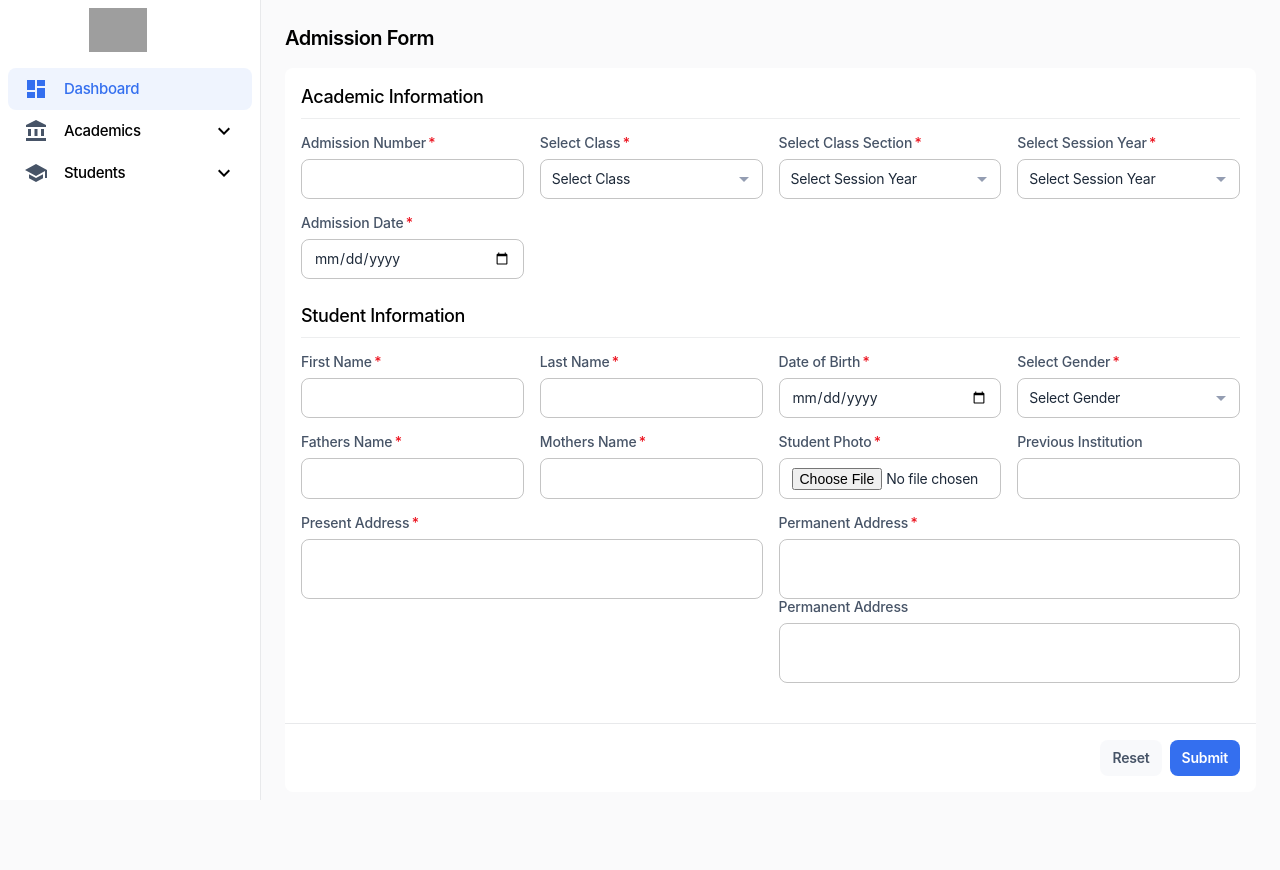
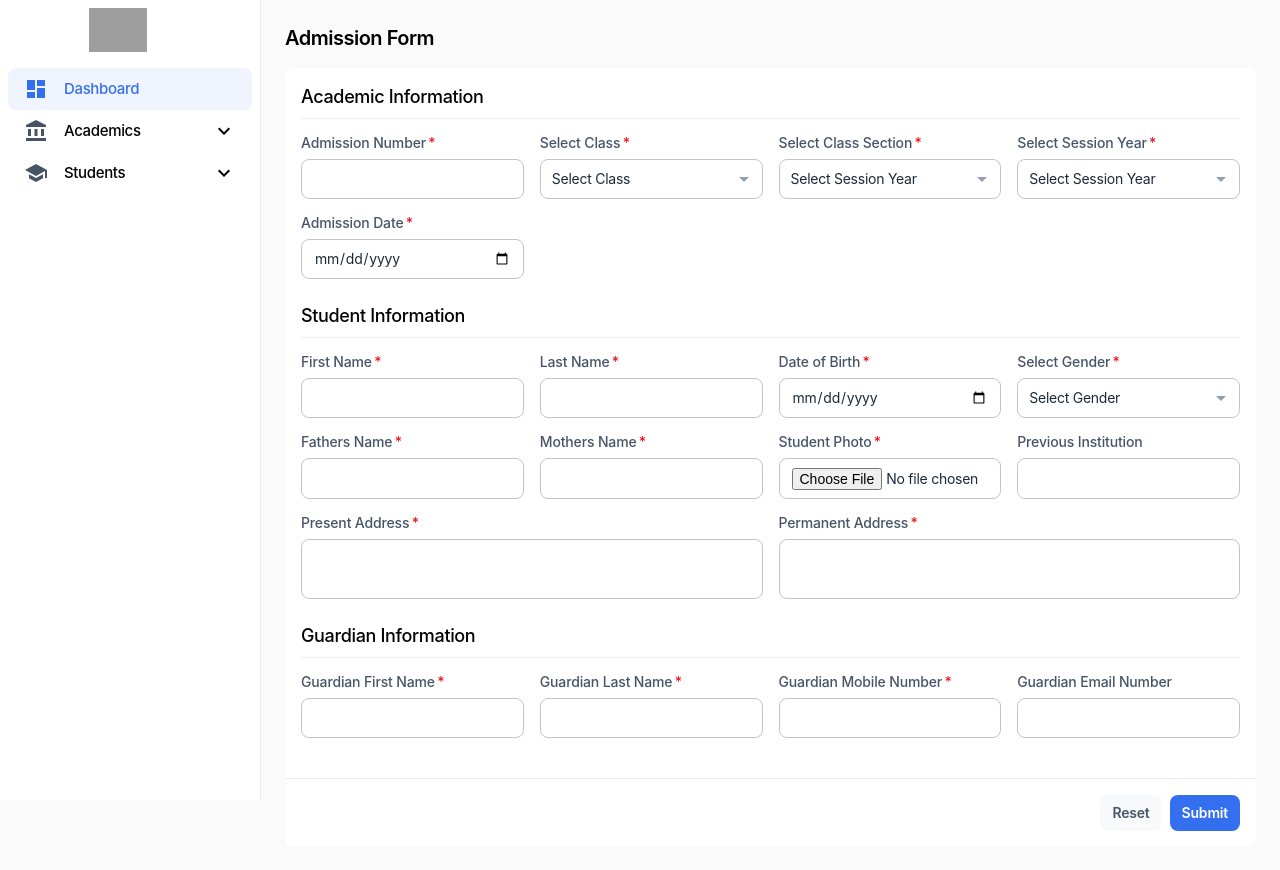
Before and after one commit to riff3r/education-management-system, a React (Vite) app: page /student/admission in a window 1280 px wide. Shown: the top 870 px of the page. Before the commit the page ends 816 px from the top, so only its background shows below. Built offline with nearby package versions, Linux system fonts and the light colour scheme; grey boxes are pictures that could not be loaded.

Commit message:
Guardian Information form done

```diff
--- a/src/components/students/StudentAdmission.tsx
+++ b/src/components/students/StudentAdmission.tsx
@@ -19,6 +19,10 @@ type Inputs = {
     previousInstitution: string;
     presentAddress: string;
     permanentAddress: string;
+    guardianFirstName: string;
+    guardianLastName: string;
+    guardianMobileNumber: string;
+    guardianEmail: string;
 };
 
 const StudentAdmission = () => {
@@ -472,10 +476,9 @@ const StudentAdmission = () => {
                                         />
                                     )}
                                 />
-                                <TextField multiline rows={2} value={''} name='permanentAddress' label='Permanent Address' fullWidth />
                             </Grid>
                         </Grid>
-                        {/* <Grid container spacing={2} mb={3}>
+                        <Grid container spacing={2} mb={3}>
                             <Grid item xs={12}>
                                 <Typography variant='subtitle1' mb={1}>
                                     Guardian Information
@@ -483,25 +486,79 @@ const StudentAdmission = () => {
                                 <Divider light />
                             </Grid>
                             <Grid item xs={12} md={3}>
-                                <TextField value={''} name='guardianFirstName ' label='Guardian First Name' required fullWidth />
-                            </Grid>
-                            <Grid item xs={12} md={3}>
-                                <TextField value={''} type='text' name='guardianLastName' label='Guardian Last Name' required fullWidth />
-                            </Grid>
-                            <Grid item xs={12} md={3}>
-                                <TextField
-                                    value={''}
-                                    type='number'
-                                    name='guardianMobileNumber'
-                                    label='Guardian Mobile Number'
-                                    required
-                                    fullWidth
+                                <Controller
+                                    name='guardianFirstName'
+                                    control={control}
+                                    defaultValue=''
+                                    rules={{ required: 'Guardian First Name is required' }}
+                                    render={({ field }) => (
+                                        <TextField
+                                            {...field}
+                                            label='Guardian First Name'
+                                            error={!!errors.guardianFirstName}
+                                            helperText={errors.guardianFirstName ? errors.guardianFirstName.message : ''}
+                                            fullWidth
+                                            required
+                                        />
+                                    )}
                                 />
                             </Grid>
                             <Grid item xs={12} md={3}>
-                                <TextField value={''} type='email' name='guardianEmail' label='Guardian Email' fullWidth />
+                                <Controller
+                                    name='guardianLastName'
+                                    control={control}
+                                    defaultValue=''
+                                    rules={{ required: 'Guardian Last Name is required' }}
+                                    render={({ field }) => (
+                                        <TextField
+                                            {...field}
+                                            label='Guardian Last Name'
+                                            error={!!errors.guardianLastName}
+                                            helperText={errors.guardianLastName ? errors.guardianLastName.message : ''}
+                                            fullWidth
+                                            required
+                                        />
+                                    )}
+                                />
                             </Grid>
-                        </Grid> */}
+                            <Grid item xs={12} md={3}>
+                                <Controller
+                                    name='guardianMobileNumber'
+                                    control={control}
+                                    defaultValue=''
+                                    rules={{ required: 'Guardian Mobile Number is required' }}
+                                    render={({ field }) => (
+                                        <TextField
+                                            type='number'
+                                            label='Guardian Mobile Number'
+                                            error={!!errors.guardianMobileNumber}
+                                            helperText={errors.guardianMobileNumber ? errors.guardianMobileNumber.message : ''}
+                                            fullWidth
+                                            required
+                                            {...field}
+
+                                        />
+                                    )}
+                                />
+                            </Grid>
+                            <Grid item xs={12} md={3}>
+                                <Controller
+                                    name='guardianEmail'
+                                    control={control}
+                                    defaultValue=''
+                                    render={({ field }) => (
+                                        <TextField
+                                            type='email'
+                                            label='Guardian Email Number'
+                                            error={!!errors.guardianEmail}
+                                            helperText={errors.guardianEmail ? errors.guardianEmail.message : ''}
+                                            fullWidth
+                                            {...field}
+                                        />
+                                    )}
+                                />
+                            </Grid>
+                        </Grid>
                     </Box>
 
                     <Divider />
```
